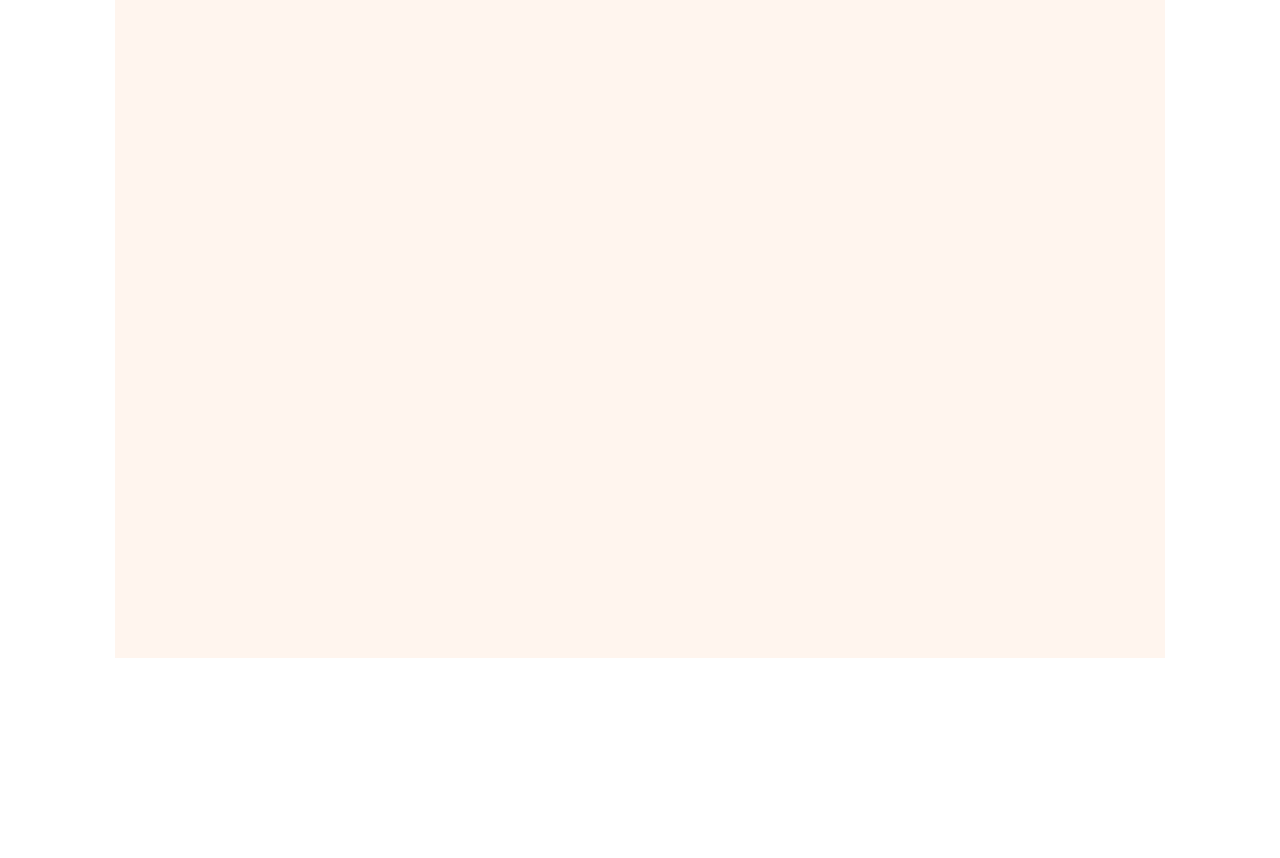
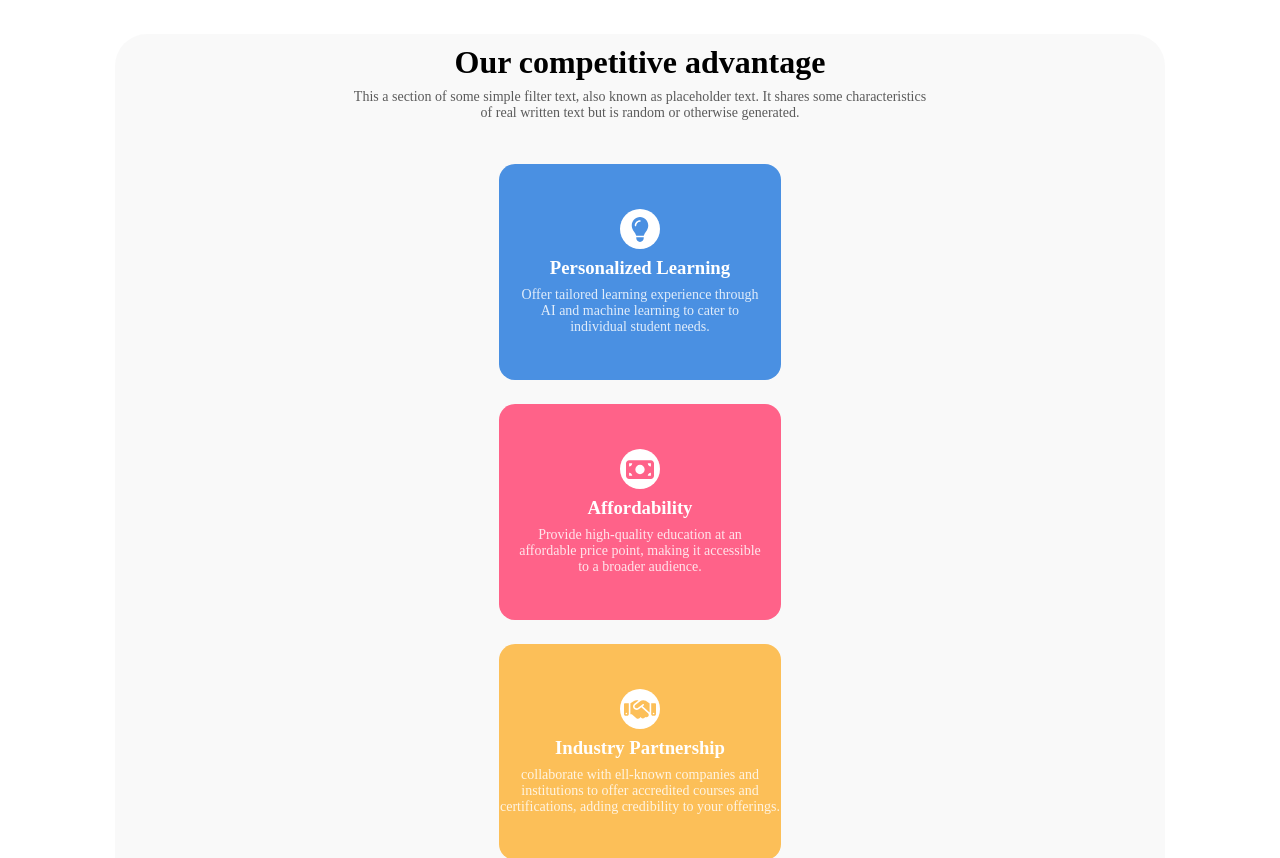
Before and after one commit to rajid-ansari/studySync, a plain HTML site: page index.html in a window 1280 px wide. Shown: the part 942-1800 px from the top of the page. Before the commit the page ends 1600 px from the top, so only its background shows below. Drawn offline with nearby package versions, Linux system fonts and the light colour scheme.

Commit message:
feature section

```diff
--- a/script.js
+++ b/animation.js
@@ -22,3 +22,14 @@ tl.from(".leftdata .start-btn", {
     duration: 0.3,
     stagger: 0.2
 })
+
+gsap.from(".partners-company", {
+    scale: 0.2,
+    opacity: 0,
+    duration: 0.7,
+    scrollTrigger: {
+        trigger: ".partners-company",
+        start: "top 93%",
+        end: "top 97%",
+    }
+})
--- a/index.html
+++ b/index.html
@@ -48,10 +48,10 @@
     </div>
     <!-- main content -->
     <main>
-        <div class="partners-compnay">
-            <h1>Trusted by the best</h1>
+        <div class="partners-company">
+            <h2>Trusted by the best</h2>
             <div class="companies">
-                <marquee behavior="scroll" direction="left">
+                <marquee behavior="scroll" direction="left" scrollamount="9">
                     <div class="company">
                         <img src="./assets/Google.svg" alt="google-logo" height="20px">
                         <h3>Google</h3>
@@ -69,6 +69,72 @@
                 </marquee>
             </div>
         </div>
+
+        <!-- feature section -->
+        <div class="feature-section">
+            <div class="title">
+                <h1>Our competitive advantage</h1>
+                <p>This a section of some simple filter text, also known as placeholder text. It shares some
+                    characteristics<br>of real written text but is random or otherwise generated.</p>
+            </div>
+            <div class="feature-container">
+                <div class="features">
+
+                    <div class="feature">
+                        <div id="feature-icon">
+                            <img src="./assets/PersonalizedLearn.svg" alt="feature icon" height="25px">
+                        </div>
+                        <h3>Personalized Learning</h3>
+                        <p>Offer tailored learning experience through <br>AI and machine learning to cater to <br>individual student needs.</p>
+                    </div>
+
+                    <div class="feature">
+                        <div id="feature-icon">
+                            <img src="./assets/Affordability.svg" alt="feature icon" height="25px">
+                        </div>
+                        <h3>Affordability</h3>
+                        <p>Provide high-quality education at an <br>affordable price point, making it accessible <br>to a broader audience.</p>
+                    </div>
+
+                    <div class="feature">
+                        <div id="feature-icon">
+                            <img src="./assets/IndustryPatner.svg" alt="feature icon" height="25px">
+                        </div>
+                        <h3>Industry Partnership</h3>
+                        <p>collaborate with ell-known companies and <br>institutions to offer accredited courses and <br>certifications, adding credibility to your offerings.</p>
+                    </div>
+
+                    <div class="feature">
+                        <div id="feature-icon">
+                            <img src="./assets/InnovativeTech.svg" alt="feature icon" height="25px">
+                        </div>
+                        <h3>Innovative Technology</h3>
+                        <p>Utilize cutting-edge technology such as <br>augmented reality or virtual reality to create <br> immersive learrning experiences.</p>
+                    </div>
+
+                    <div class="feature">
+                        <div id="feature-icon">
+                            <img src="./assets/customer-support-chat-2-svgrepo-com.svg" alt="feature icon" height="25px">
+                        </div>
+                        <h3>Responsive Support</h3>
+                        <p>Provide exceptional customer support and <br>assistance to students and educators.</p>
+                    </div>
+
+                    <div class="feature">
+                        <div id="feature-icon">
+                            <img src="./assets/Analytics.svg" alt="feature icon" height="25px">
+                        </div>
+                        <h3>Analytics and Insights</h3>
+                        <p>Offer detailed progress tracking and <br> analytics to help students and teachers <br>moniter performance and make data-driven <br>decisions.</p>
+                    </div>
+
+                </div>
+
+            </div>
+        </div>
+
+
+
     </main>
 
 
@@ -79,7 +145,7 @@
     <script src="https://cdnjs.cloudflare.com/ajax/libs/gsap/3.12.5/ScrollTrigger.min.js"
         integrity="sha512-onMTRKJBKz8M1TnqqDuGBlowlH0ohFzMXYRNebz+yOcc5TQr/zAKsthzhuv0hiyUKEiQEQXEynnXCvNTOk50dg=="
         crossorigin="anonymous" referrerpolicy="no-referrer"></script>
-    <script src="script.js"></script>
+    <script src="animation.js"></script>
 </body>
 
 </html>
--- a/style.css
+++ b/style.css
@@ -120,6 +120,11 @@ a:hover {
   object-position: center;
   border-radius: 2rem;
 }
+.rightdata img:hover img{
+  height: 96%;
+  width: 96%;
+  transition: all ease-in 0.4s;
+}
 
 .start-btns {
   margin-top: 3vh;
@@ -138,10 +143,10 @@ a:hover {
 main {
   min-height: 100vh;
   width: 100%;
-  background-color: seashell;
+  /* background-color: seashell; */
 }
 
-.partners-compnay {
+.partners-company {
   height: 20vh;
   width: 100%;
   /* background-color: salmon; */
@@ -154,7 +159,7 @@ main {
 .companies {
   height: 9vh;
   width: 50%;
-  background-color: rgba(128, 128, 128, 0.207);
+  background-color: rgba(128, 128, 128, 0.109);
   border-radius: 7px;
   display: flex;
   align-items: center;
@@ -169,3 +174,102 @@ main {
 .company h3 {
     padding-right: 4vw;
 }
+
+/* feature section */
+
+.feature-section {
+  min-height: 100vh;
+  width: 100%;
+  margin-top: 2vh;
+  background-color: rgba(128, 128, 128, 0.05);
+  padding-top: 1.3vh;
+  display: flex;
+  justify-content: center;
+  flex-direction: column;
+  text-align: center;
+  border-radius: 2rem;
+}
+
+.title {
+  height: 15vh;
+  width: 100%;
+  /* background-color: purple; */
+}
+
+.title p {
+  color: rgba(0, 0, 0, 0.641);
+  margin-top: 1vh;
+  font-size: 14px;
+}
+
+.feature-container {
+  min-height: 80vh;
+  width: 100%;
+  /* background-color: rgb(223, 80, 104); */
+  display: flex;
+  align-items: center;
+  justify-content: center;
+}
+
+.features {
+  min-height: 80vh;
+  width: 56%;
+  /* background-color: #faa338; */
+  display: flex;
+  justify-content: center;
+  align-items: center;
+  flex-wrap: wrap;
+  gap: 3vh;
+}
+
+.feature {
+  height: 27vh;
+  width: 48%;
+  /* background-color: #4A90E2; */
+  border-radius: 1rem;
+  display: flex;
+  flex-direction: column;
+  align-items: center;
+  justify-content: center;
+}
+
+.feature h3 {
+  color: white;
+  font-weight: 800;
+  margin-top: 1vh;
+  margin-bottom: 1vh;
+}
+.feature p {
+  font-size: 14px;
+  color: rgba(255, 255, 255, 0.83);
+  font-weight: 100;
+}
+
+.feature:nth-child(1) {
+  background-color: #4A90E2;
+}
+.feature:nth-child(2) {
+  background-color: #FF6289;
+}
+.feature:nth-child(3) {
+  background-color: #FCBF58;
+}
+.feature:nth-child(4) {
+  background-color: #44BFC3;
+}
+.feature:nth-child(5) {
+  background-color: #237b3f;
+}
+.feature:nth-child(6) {
+  background-color: #7D78B1;
+}
+
+#feature-icon {
+  height: 40px;
+  width: 40px;
+  border-radius: 50%;
+  background-color: white;
+  display: flex;
+  align-items: center;
+  justify-content: center;
+}
```
Also changed, not shown: assets/Affordability.svg (added), assets/Analytics.svg (added), assets/IndustryPatner.svg (added), assets/InnovativeTech.svg (added), assets/PersonalizedLearn.svg (added), assets/customer-support-chat-2-svgrepo-com.svg (added).
